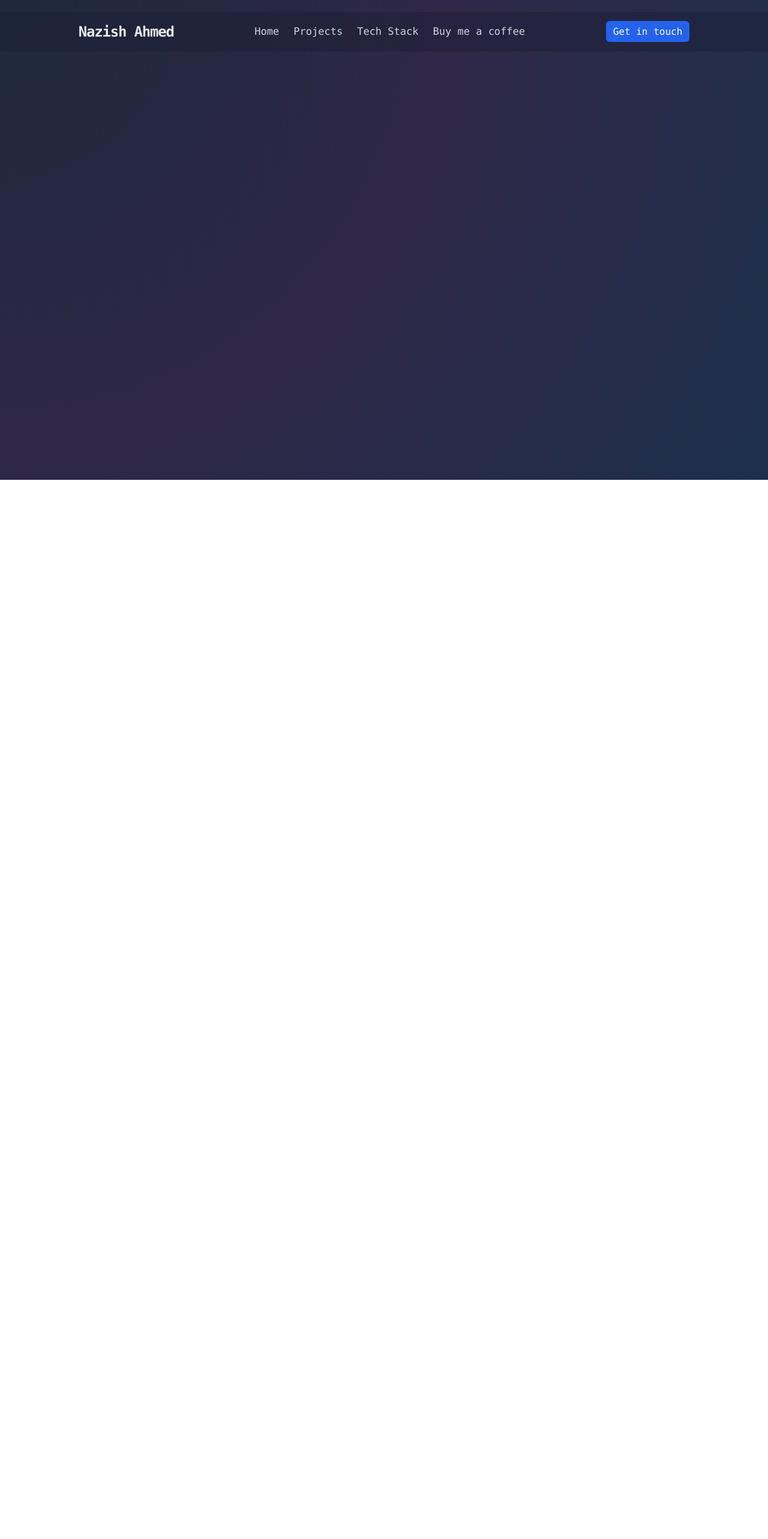
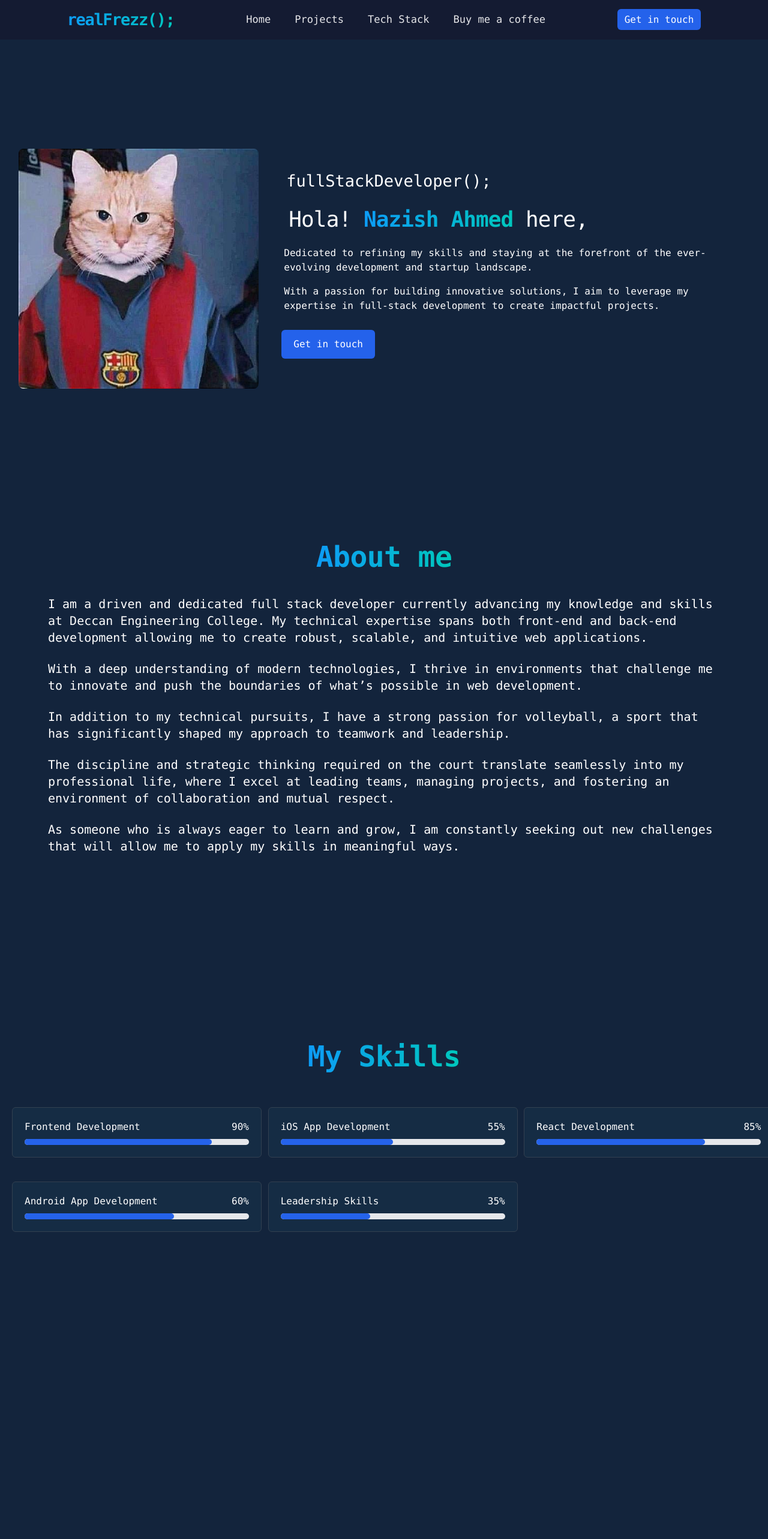
Before and after one commit to nazish-16/realfrezz, a Next.js app: page / in a window 1280 px wide. Shown: the top 2566 px of the page at 60% size. Before the commit the page ends 800 px from the top, so only its background shows below. Built offline with nearby package versions, Linux system fonts and the light colour scheme.

Commit message:
many many changes

```diff
--- a/app/globals.css
+++ b/app/globals.css
@@ -1,3 +1,20 @@
 @tailwind base;
 @tailwind components;
 @tailwind utilities;
+
+body{
+    background-color: #13243c;
+    overflow-x: hidden;
+}
+::-webkit-scrollbar {
+    width: 9px;
+  }
+  ::-webkit-scrollbar-track {
+    background: #ececec;
+  }
+  ::-webkit-scrollbar-thumb {
+    background: #2462eb;
+  }
+  ::-webkit-scrollbar-thumb:hover {
+    background: #1b52cb;
+  }
--- a/app/layout.tsx
+++ b/app/layout.tsx
@@ -16,7 +16,7 @@ const geistMono = localFont({
 export const metadata: Metadata = {
   title: "Nazish Ahmed",
   description: "Portfolio for Nazish Ahmed",
-  icons: 'https://i.pinimg.com/280x280_RS/b1/2d/56/b12d56e268530ce5c06603d755d39ec7.jpg'
+  icons: 'https://img.icons8.com/?size=100&id=4i8EFdsgyQ2M&format=png&color=228BE6'
 };
 
 export default function RootLayout({
--- a/app/page.tsx
+++ b/app/page.tsx
@@ -1,9 +1,17 @@
+import Homepage from "@/components/Homepage";
 import Navbar from "@/components/Navbar";
+import About from "@/components/About";
+import Tech from "@/components/Tech";
+import Testimonials from "@/components/Testimonials";
 
 export default function Home() {
   return (
-      <div className="bg-[radial-gradient(circle_at_top_left,_#1e293b,_#2f2747,_#1c2f4d)] h-screen">
+      <div className="bg-[#13243c] h-screen">
         <Navbar />
+        <Homepage/>
+        <About/>
+        <Tech/>
+        <Testimonials/>
       </div>
   );
 }
--- /dev/null
+++ b/components/About.tsx
@@ -0,0 +1,21 @@
+import React from 'react'
+
+const About = () => {
+  return (
+    <div className='bg-[#13243c] p-5 md:p-20 items-center flex flex-col justify-center'>
+        <p className='font-mono tracking-tight text-6xl sm:text-2xl text-white m-6 text-center lg:text-start md:mb-10'><span className='font-extrabold text-transparent text-4xl lg:text-5xl bg-clip-text bg-gradient-to-r from-[#0d9cf6] to-[#00c7bd]'>About me</span><br className='md:hidden'/></p>
+        <p className='text-white font-mono text-xl text-center md:text-start'>I am a driven and dedicated full stack developer currently advancing my knowledge and skills at Deccan Engineering College. My technical expertise spans both front-end and back-end development allowing me to create robust, scalable, and intuitive web applications. </p>
+        <br/>
+        <p className='text-white font-mono text-xl text-center md:text-start'>With a deep understanding of modern technologies, I thrive in environments that challenge me to innovate and push the boundaries of what’s possible in web development.</p>
+        <br/>
+        <p className='text-white font-mono text-xl text-center md:text-start'> In addition to my technical pursuits, I have a strong passion for volleyball, a sport that has significantly shaped my approach to teamwork and leadership.</p>
+        <br/>
+        <p className='text-white font-mono text-xl text-center md:text-start'>The discipline and strategic thinking required on the court translate seamlessly into my professional life, where I excel at leading teams, managing projects, and fostering an environment of collaboration and mutual respect.
+        </p>
+        <br/>
+        <p className='text-white font-mono text-xl text-center md:text-start'>As someone who is always eager to learn and grow, I am constantly seeking out new challenges that will allow me to apply my skills in meaningful ways.</p>
+    </div>
+  )
+}
+
+export default About
--- /dev/null
+++ b/components/Homepage.tsx
@@ -0,0 +1,28 @@
+import React from 'react'
+import Image from 'next/image'
+import cat from '../images/cat.jpeg'
+import Link from 'next/link'
+
+const Homepage = () => {
+  return (
+    <div className='flex flex-col lg:flex-row justify-between items-center h-screen relative left-1 top-4'>
+        <div className='hidden md:flex'></div>
+        <div>
+            <Image src={cat} alt='' className='w-[250px] lg:w-[400px] hover:scale-105 transition rounded-full lg:rounded-lg mt-16'/>
+        </div>
+        <div className='mb-10 lg:mt-10 lg:mb-0'>
+            <h1 className='font-mono text-[27px] text-white m-5 hidden lg:flex'>fullStackDeveloper();</h1>
+            <p className='font-mono tracking-tight text-xl sm:text-2xl lg:text-4xl text-white m-6 text-center lg:text-start'>Hola! <span className='font-extrabold text-transparent text-2xl lg:text-4xl bg-clip-text bg-gradient-to-r from-[#0d9cf6] to-[#00c7bd]'>Nazish Ahmed</span> here,<br className='md:hidden'/></p>
+            <p className='max-w-3xl font-mono text-md lg:text-md text-white m-4 text-center lg:text-start'>Dedicated to refining my skills and staying at the forefront of the ever-evolving development and startup landscape.</p>
+            <p className='max-w-3xl font-mono text-md lg:text-md text-white m-4 text-center lg:text-start'>With a passion for building innovative solutions, I aim to leverage my expertise in full-stack development to create impactful projects.</p>
+            <div className='p-3 items-center flex  lg:justify-start justify-center'>
+                <Link href="#" className='font-mono text-white bg-[#2462eb] pr-5 pl-5 pt-3 pb-3 rounded-md hover:bg-[#286cffb6]'>Get in touch</Link>
+             </div>
+        </div>
+        <div className='hidde md:flex'></div>
+
+    </div>
+  )
+}
+
+export default Homepage
--- a/components/Navbar.tsx
+++ b/components/Navbar.tsx
@@ -1,8 +1,9 @@
-'use client'
+'use client';
 
 import React, { useState } from 'react';
 import Link from 'next/link';
-import { FiMenu, FiX } from 'react-icons/fi'; // Import icons for the hamburger menu
+import { FiMenu, FiX } from 'react-icons/fi'; // Icons
+import { motion } from 'framer-motion'; // Framer Motion
 
 const Navbar = () => {
   const [navOpen, setNavOpen] = useState(false);
@@ -10,61 +11,82 @@ const Navbar = () => {
   const toggleNavbar = () => {
     setNavOpen(!navOpen);
   };
+  const buttonVariants = {
+    open: { rotate: 180, scale: 1.1 },
+    closed: { rotate: 0, scale: 1 },
+  };
+
+  const menuVariants = {
+    open: { opacity: 1, y: 0, transition: { duration: 0.2 } },
+    closed: { opacity: 0, y: "-100%", transition: { duration: 0.2 } },
+  };
 
   return (
-    <div className='sticky top-5 z-50 bg-[#161a2f54]'>
-      <div className='flex justify-between items-center p-2'>
-        <div className='hidden md:flex'></div>
-        <Link href="#" className='text-2xl font-bold text-gray-200 font-mono tracking-tighter relative left-5 md:left-0'>
-          Nazish Ahmed
+    <div className='fixed top-0 left-0 w-full z-50 bg-[#161a2fb9]'>
+      <div className='flex justify-between items-center p-3'>
+        <div className='hidden lg:flex'></div>
+        <Link href="#" className='text-2xl lg:text-[27px] font-bold text-gray-100 font-mono tracking-tighter relative left-5 md:left-0'>
+        <span className='text-transparent bg-clip-text bg-gradient-to-r from-[#0d9cf6] to-[#00c7bd]'>realFrezz();</span>
         </Link>
 
-        <div className='md:hidden relative right-5'>
-          <button onClick={toggleNavbar} className='text-white'>
+        <div className='lg:hidden relative right-5'>
+          <motion.button
+            onClick={toggleNavbar}
+            className='text-white'
+            animate={navOpen ? 'open' : 'closed'}
+            variants={buttonVariants} // Apply animation to the button
+            whileHover={{ scale: 1.2 }}
+          >
             {navOpen ? <FiX size={24} /> : <FiMenu size={24} />}
-          </button>
+          </motion.button>
         </div>
-        <div className='hidden md:flex'>
+
+        <div className='hidden lg:flex'>
           <ul className='flex flex-row'>
-            <li className='text-gray-300 text-[17px] hover:text-[#2462eb] m-3 font-mono'>
-              <Link href="#">Home</Link>
+            <li className='text-[#e7e7ea] text-[17px] hover:text-[#2462eb] ml-5 mr-5 mt-2 mb-2 font-mono'>
+              <Link href="/">Home</Link>
             </li>
-            <li className='text-gray-300 text-[17px] hover:text-[#2462eb] m-3 font-mono'>
-              <Link href="#">Projects</Link>
+            <li className='text-[#e7e7ea] text-[17px] hover:text-[#2462eb] ml-5 mr-5 mt-2 mb-2 font-mono'>
+              <Link href="/">Projects</Link>
             </li>
-            <li className='text-gray-300 text-[17px] hover:text-[#2462eb] m-3 font-mono'>
-              <Link href="#">Tech Stack</Link>
+            <li className='text-[#e7e7ea] text-[17px] hover:text-[#2462eb] ml-5 mr-5 mt-2 mb-2 font-mono'>
+              <Link href="/">Tech Stack</Link>
             </li>
-            <li className='text-gray-300 text-[17px] hover:text-[#2462eb] m-3 font-mono'>
-              <Link href="#">Buy me a coffee</Link>
+            <li className='text-[#e7e7ea] text-[17px] hover:text-[#2462eb] ml-5 mr-5 mt-2 mb-2 font-mono'>
+              <Link href="/">Buy me a coffee</Link>
             </li>
           </ul>
         </div>
-        <div className='hidden md:block'>
-          <Link href="#" className='font-mono text-white bg-[#2462eb] pr-3 pl-3 pt-2 pb-2 rounded-md'>
+        <div className='hidden lg:block'>
+          <Link href="#" className='font-mono text-white bg-[#2462eb] hover:bg-[#286cffb6] pr-3 pl-3 pt-2 pb-2 rounded-md'>
             Get in touch
           </Link>
         </div>
-        <div className='hidden md:flex'></div>
+        <div className='hidden lg:flex'></div>
       </div>
-      {navOpen && (
-        <div className='md:hidden p-3'>
-          <ul className='flex flex-col items-center'>
-            <li className='text-gray-300 text-[17px] hover:text-[#2462eb] m-3 font-mono'>
-              <Link href="#">Home</Link>
+
+      <motion.div
+        className='lg:hidden p-1'
+        animate={navOpen ? 'open' : 'closed'}
+        variants={menuVariants}
+      >
+        {navOpen && (
+          <ul className='flex flex-col items-center p-2'>
+            <li className='text-[#e7e7ea] text-[17px] hover:text-[#2462eb] m-3 font-mono'>
+              <Link href="/">Home</Link>
             </li>
-            <li className='text-gray-300 text-[17px] hover:text-[#2462eb] m-3 font-mono'>
-              <Link href="#">Projects</Link>
+            <li className='text-[#e7e7ea] text-[17px] hover:text-[#2462eb] m-3 font-mono'>
+              <Link href="/">Projects</Link>
             </li>
-            <li className='text-gray-300 text-[17px] hover:text-[#2462eb] m-3 font-mono'>
-              <Link href="#">Tech Stack</Link>
+            <li className='text-[#e7e7ea] text-[17px] hover:text-[#2462eb] m-3 font-mono'>
+              <Link href="/">Tech Stack</Link>
             </li>
-            <li className='text-gray-300 text-[17px] hover:text-[#2462eb] m-3 font-mono'>
-              <Link href="#">Buy me a coffee</Link>
+            <li className='text-[#e7e7ea] text-[17px] hover:text-[#2462eb] m-3 font-mono'>
+              <Link href="/">Buy me a coffee</Link>
             </li>
           </ul>
-        </div>
-      )}
+        )}
+      </motion.div>
     </div>
   );
 };
--- /dev/null
+++ b/components/Tech.tsx
@@ -0,0 +1,81 @@
+import React from 'react'
+
+const Tech = () => {
+    return (
+        <div className='bg-[#13243c] items-center flex flex-col justify-center h-screen mt-20 md:mt-0'>
+            <div>
+                <p className='font-mono tracking-tight text-6xl sm:text-2xl text-white text-center lg:text-start font-extrabold'><span className='text-transparent text-4xl lg:text-5xl bg-clip-text bg-gradient-to-r from-[#0d9cf6] to-[#00c7bd]'>My Skills</span><br className='md:hidden' /></p>
+            </div>
+            <div className='grid grid-cols-1 lg:grid-cols-2 xl:grid-cols-3 mt-2 md:mt-10'>
+                <div className='bg-[#18354d80] m-7 md:m-5 rounded-md border border-[#324050] p-5 w-[26rem] text-white font-mono hover:scale-105 transition-all cursor-pointer'>
+                <div className='flex flex-row justify-between'>
+                    <div>
+                        <h1 className='mb-2'>Frontend Development</h1>
+                    </div>
+                    <div>
+                        90%
+                    </div>
+                </div>
+                    <div className="w-full bg-gray-200 rounded-full h-2.5 dark:bg-gray-700">
+                        <div className="bg-blue-600 h-2.5 rounded-full w-5/6"></div>
+                    </div>
+                </div>
+                <div className='bg-[#18354d80] m-7 md:m-5 rounded-md border border-[#324050] p-5 w-[26rem] text-white font-mono hover:scale-105 transition-all cursor-pointer'>
+                <div className='flex flex-row justify-between'>
+                    <div>
+                        <h1 className='mb-2'>iOS App Development</h1>
+                    </div>
+                    <div>
+                        55%
+                    </div>
+                </div>
+                    <div className="w-full bg-gray-200 rounded-full h-2.5 dark:bg-gray-700">
+                        <div className="bg-blue-600 h-2.5 rounded-full w-2/4"></div>
+                    </div>
+                </div>
+                <div className='bg-[#18354d80] m-7 md:m-5 rounded-md border border-[#324050] p-5 w-[26rem] text-white font-mono hover:scale-105 transition-all cursor-pointer'>
+                <div className='flex flex-row justify-between'>
+                    <div>
+                        <h1 className='mb-2'>React Development</h1>
+                    </div>
+                    <div>
+                        85%
+                    </div>
+                </div>
+                    <div className="w-full bg-gray-200 rounded-full h-2.5 dark:bg-gray-700">
+                        <div className="bg-blue-600 h-2.5 rounded-full w-3/4"></div>
+                    </div>
+
+                </div>
+                <div className='bg-[#18354d80] m-7 md:m-5 rounded-md border border-[#324050] p-5 w-[26rem] text-white font-mono hover:scale-105 transition-all cursor-pointer'>
+                <div className='flex flex-row justify-between'>
+                    <div>
+                        <h1 className='mb-2'>Android App Development</h1>
+                    </div>
+                    <div>
+                        60%
+                    </div>
+                </div>
+                    <div className="w-full bg-gray-200 rounded-full h-2.5 dark:bg-gray-700">
+                        <div className="bg-blue-600 h-2.5 rounded-full w-4/6"></div>
+                    </div>
+                </div>
+                <div className='bg-[#18354d80] m-7 md:m-5 rounded-md border border-[#324050] p-5 w-[26rem] text-white font-mono hover:scale-105 transition-all cursor-pointer'>
+                <div className='flex flex-row justify-between'>
+                    <div>
+                        <h1 className='mb-2'>Leadership Skills</h1>
+                    </div>
+                    <div>
+                        35%
+                    </div>
+                </div>
+                    <div className="w-full bg-gray-200 rounded-full h-2.5 dark:bg-gray-700">
+                        <div className="bg-blue-600 h-2.5 rounded-full w-2/5"></div>
+                    </div>
+                </div>
+            </div>
+        </div>
+    )
+}
+
+export default Tech
--- /dev/null
+++ b/components/Testimonials.tsx
@@ -0,0 +1,27 @@
+import React from 'react'
+
+const Testimonials = () => {
+  return (
+    <div className='h-screen items-center flex flex-col justify-center'>
+        <div>
+            <h1 className='font-extrabold font-mono text-transparent text-4xl lg:text-5xl bg-clip-text bg-gradient-to-r from-[#0d9cf6] to-[#00c7bd]'>Testimonials</h1>
+        </div>
+        <div>
+            <div>
+                {/* testi */}
+            </div>
+            <div>
+                {/* testi */}
+            </div>
+            <div>
+                {/* testi */}
+            </div>
+            <div>
+                {/* testi */}
+            </div>
+        </div>
+    </div>
+  )
+}
+
+export default Testimonials
--- a/package.json
+++ b/package.json
@@ -9,6 +9,7 @@
     "lint": "next lint"
   },
   "dependencies": {
+    "framer-motion": "^11.9.0",
     "next": "14.2.13",
     "react": "^18",
     "react-dom": "^18",
```
Also changed, not shown: images/cat.jpeg (added), 1 other file (tests, documents, lock files or other folders).
